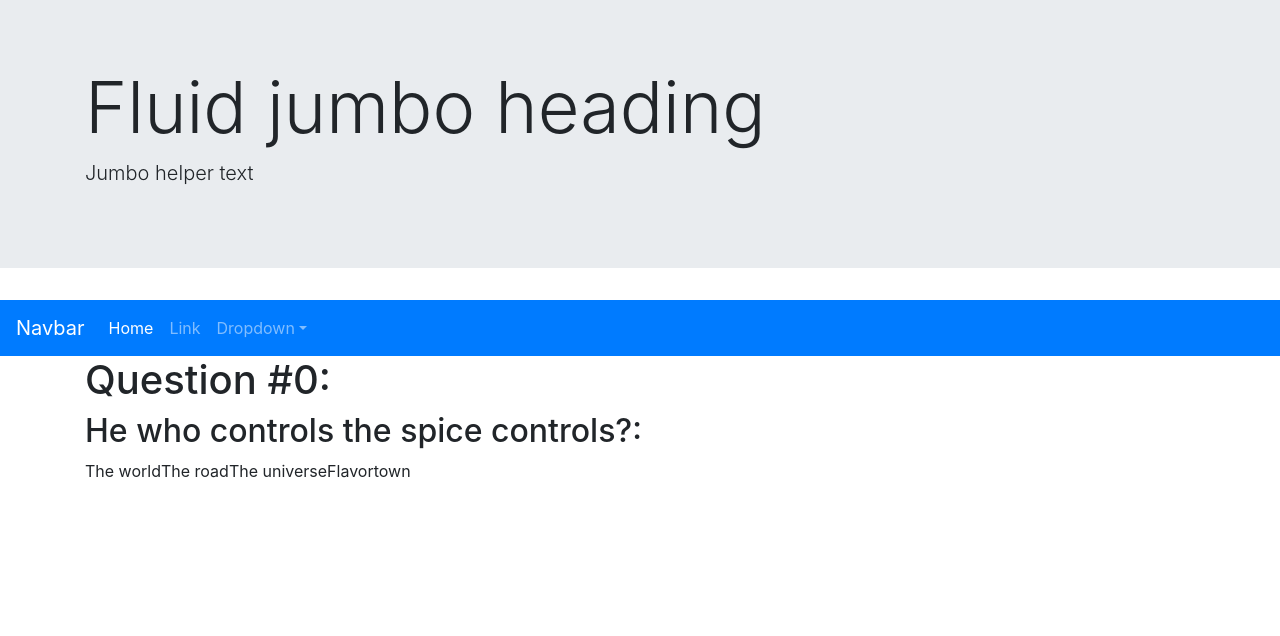
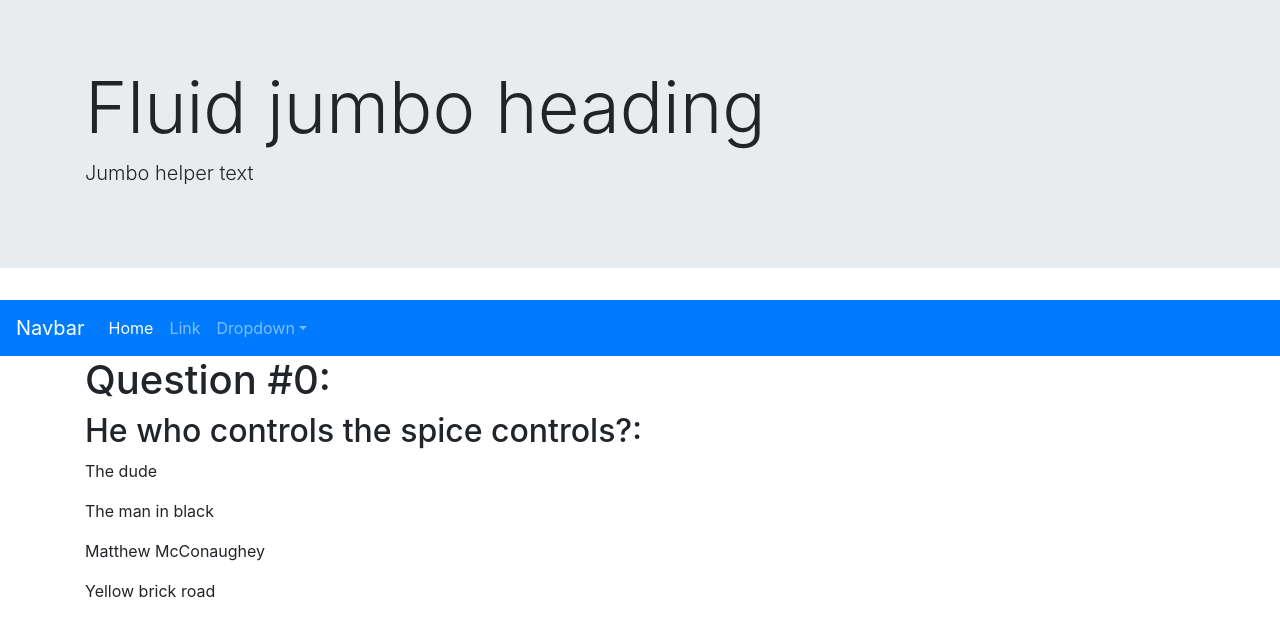
Before and after one commit to The-Ryan-Mobley/Trivia_Game, a plain HTML site: page index.html in a window 1280 px wide. Drawn offline with nearby package versions, Linux system fonts and the light colour scheme.

Commit message:
working on automated DOM manipulation

```diff
--- a/assets/javascript/app.js
+++ b/assets/javascript/app.js
@@ -24,22 +24,41 @@ $(document).ready(function(){
     set_up_response_array();
 
 
+    function make_answers(){
+        for(let i=0;i<4;i++){
+            let answer_space = $('<p class="answer-space">');
+            answer_space.attr('id',i);
+            answer_space.appendTo(response_display);
+            answer_space.html(responses[total_questions][i]);
+
+
+        }
+
+
+    }
     function make_question(){
 
-        var question_to_display = questions[total_questions];
-        questions.splice(question_to_display);
-        for(let i =0; i<4;i++){
-            response_display.append(responses[total_questions][i]);
-
-        }
+        let question_to_display = questions[total_questions];
+        //questions.splice(question_to_display); will be neccisary for randomization but unnecisary for testing
         question_count.html("Question #" + total_questions++ + ":");
         question_bilboard.html(question_to_display);
+        make_answers();
+        total_questions++;
 
 
 
 
 
     }
+    function clean_answers(){
+        response_display.empty();
+    }
     make_question();
+    $(".answer-space").click(()=>{
+        clean_answers();
+        make_question();
+
+
+    });
 
 });
--- a/index.html
+++ b/index.html
@@ -57,7 +57,7 @@
                 <div id="main-body">
                     <h1 id="question-count"></h1>
                     <h2 id="question-display"></h2>
-                    <p id="response-display"></p>
+                    <div id="response-display"></div>
 
                 </div>
             </div>
```
